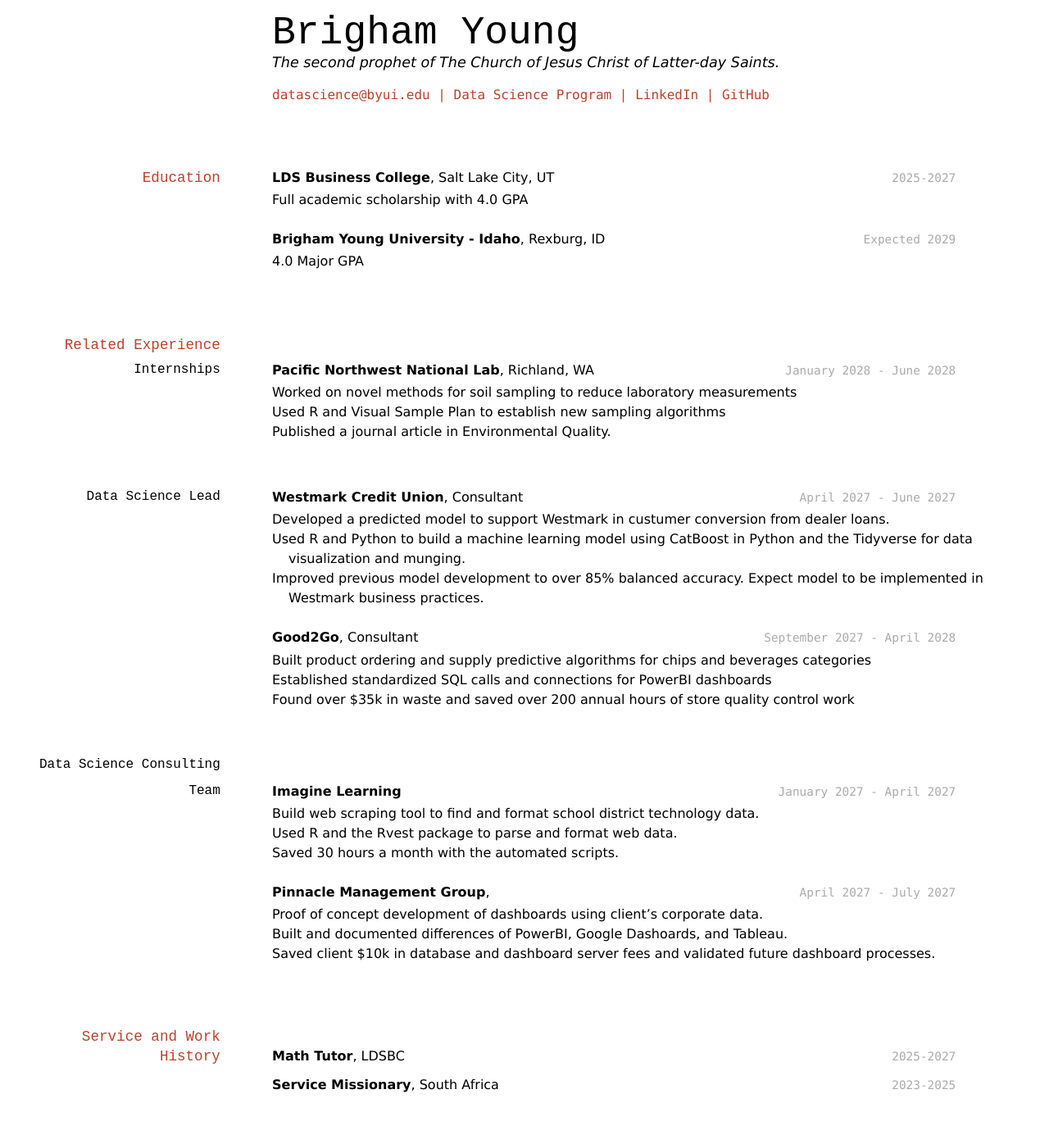
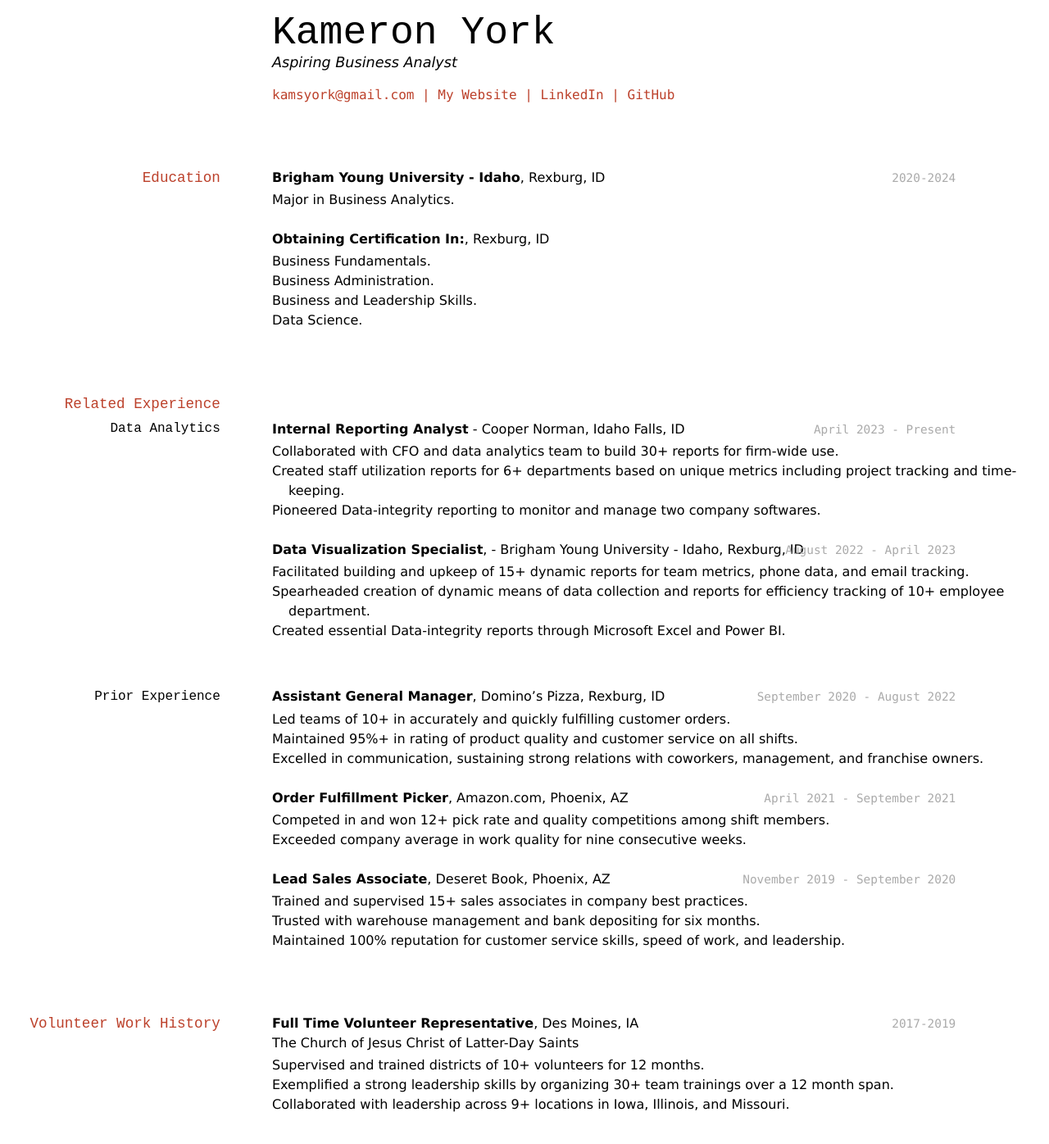
Before and after one commit to kameronyork/resume, a Jekyll site: the page built from docs/index.md, in a window 1280 px wide and 1400 px high. Shown: the top 1396 px of the window at 82% size. Built offline with Jekyll 4.4.1, drawn with Linux system fonts in a browser that asks for light colours; our own code applies the rules of GitHub Pages for plain Markdown files; some of the changed text lies outside the part shown.

```diff
--- a/docs/index.md
+++ b/docs/index.md
@@ -1,86 +1,88 @@
 ---
 layout: cv
-title: Brigham Young's Resume
 ---
-# Brigham Young
-The second prophet of The Church of Jesus Christ of Latter-day Saints.
+# Kameron York
+Aspiring Business Analyst
 
 <div id="webaddress">
-<a href="datascience@byui.edu">datascience@byui.edu</a>
-| <a href="https://byuidatascience.github.io/development.html">Data Science Program</a>
-| <a href="https://www.linkedin.com/groups/13537407/">LinkedIn</a>
-| <a href="https://github.com/byuids-resumes">GitHub</a>
+<a href="kamsyork@gmail.com">kamsyork@gmail.com</a>
+| <a href="https://kameronyork.com">My Website</a>
+| <a href="https://linkedin.com/in/kameronyork">LinkedIn</a>
+| <a href="https://github.com/kameronyork">GitHub</a>
 </div>
 
-<!-- https://www.monique.tech/the-art-of-markdown -->
 
 ## Education
 
-`2025-2027`
-__LDS Business College__, Salt Lake City, UT
-
-- Full academic scholarship with 4.0 GPA
-
-`Expected 2029`
+`2020-2024`
 __Brigham Young University - Idaho__, Rexburg, ID
 
-- 4.0 Major GPA
+- Major in Business Analytics.
+
+__Obtaining Certification In:__, Rexburg, ID
+
+- Business Fundamentals.
+- Business Administration.
+- Business and Leadership Skills.
+- Data Science.
 
 
 ## Related Experience
 
-### Internships
+### Data Analytics
 
-`January 2028 - June 2028`
-__Pacific Northwest National Lab__, Richland, WA
+`April 2023 - Present`
+__Internal Reporting Analyst__ - Cooper Norman, Idaho Falls, ID
 
-- Worked on novel methods for soil sampling to reduce laboratory measurements
-- Used R and Visual Sample Plan to establish new sampling algorithms
-- Published a journal article in Environmental Quality.
+- Collaborated with CFO and data analytics team to build 30+ reports for firm-wide use.
+- Created staff utilization reports for 6+ departments based on unique metrics including project tracking and time-keeping.
+- Pioneered Data-integrity reporting to monitor and manage two company softwares.
 
-### Data Science Lead
+`August 2022 - April 2023`
+__Data Visualization Specialist__, - Brigham Young University - Idaho, Rexburg, ID
 
-`April 2027 - June 2027`
-__Westmark Credit Union__, Consultant
+- Facilitated building and upkeep of 15+ dynamic reports for team metrics, phone data, and email tracking.
+- Spearheaded creation of dynamic means of data collection and reports for efficiency tracking of 10+ employee department.
+- Created essential Data-integrity reports through Microsoft Excel and Power BI.
 
-- Developed a predicted model to support Westmark in custumer conversion from dealer loans.
-- Used R and Python to build a machine learning model using CatBoost in Python and the Tidyverse for data visualization and munging.
-- Improved previous model development to over 85% balanced accuracy. Expect model to be implemented in Westmark business practices.
+### Prior Experience
 
-`September 2027 - April 2028`
-__Good2Go__, Consultant
+`September 2020 - August 2022`
+__Assistant General Manager__, Domino's Pizza, Rexburg, ID
 
-- Built product ordering and supply predictive algorithms for chips and beverages categories
-- Established standardized SQL calls and connections for PowerBI dashboards
-- Found over $35k in waste and saved over 200 annual hours of store quality control work
+- Led teams of 10+ in accurately and quickly fulfilling customer orders.
+- Maintained 95%+ in rating of product quality and customer service on all shifts.
+- Excelled in communication, sustaining strong relations with coworkers, management, and franchise owners.
 
-### Data Science Consulting Team
+`April 2021 - September 2021`
+__Order Fulfillment Picker__, Amazon.com, Phoenix, AZ
 
-`January 2027 - April 2027`
-__Imagine Learning__
+- Competed in and won 12+ pick rate and quality competitions among shift members.
+- Exceeded company average in work quality for nine consecutive weeks.
 
-- Build web scraping tool to find and format school district technology data.
-- Used R and the Rvest package to parse and format web data.
-- Saved 30 hours a month with the automated scripts.
+`November 2019 - September 2020`
+__Lead Sales Associate__, Deseret Book, Phoenix, AZ
 
-`April 2027 - July 2027`
-__Pinnacle Management Group__,
-
-- Proof of concept development of dashboards using client's corporate data.
-- Built and documented differences of PowerBI, Google Dashoards, and Tableau.
-- Saved client $10k in database and dashboard server fees and validated future dashboard processes.
+- Trained and supervised 15+ sales associates in company best practices.
+- Trusted with warehouse management and bank depositing for six months.
+- Maintained 100% reputation for customer service skills, speed of work, and leadership.
 
 
-## Service and Work History
+## Volunteer Work History
 
-`2025-2027`
-__Math Tutor__, LDSBC
+`2017-2019`
+__Full Time Volunteer Representative__, Des Moines, IA<br>
+The Church of Jesus Christ of Latter-Day Saints
+
+- Supervised and trained districts of 10+ volunteers for 12 months.
+- Exemplified a strong leadership skills by organizing 30+ team trainings over a 12 month span.
+- Collaborated with leadership across 9+ locations in Iowa, Illinois, and Missouri.
 
 
-`2023-2025`
-__Service Missionary__, South Africa
-
-
+## Certifications
+- Certified Specialist in Microsoft Excel 2016 | Microsoft.
+- Certified Specialist in Microsoft PowerPoint 2016 | Microsoft.
+- Power BI Data Modeling with DAX | LinkedIn Learning.
 
 <!-- ### Footer
 
```
Also changed, not shown: docs/index.html (+53 -58 lines).
